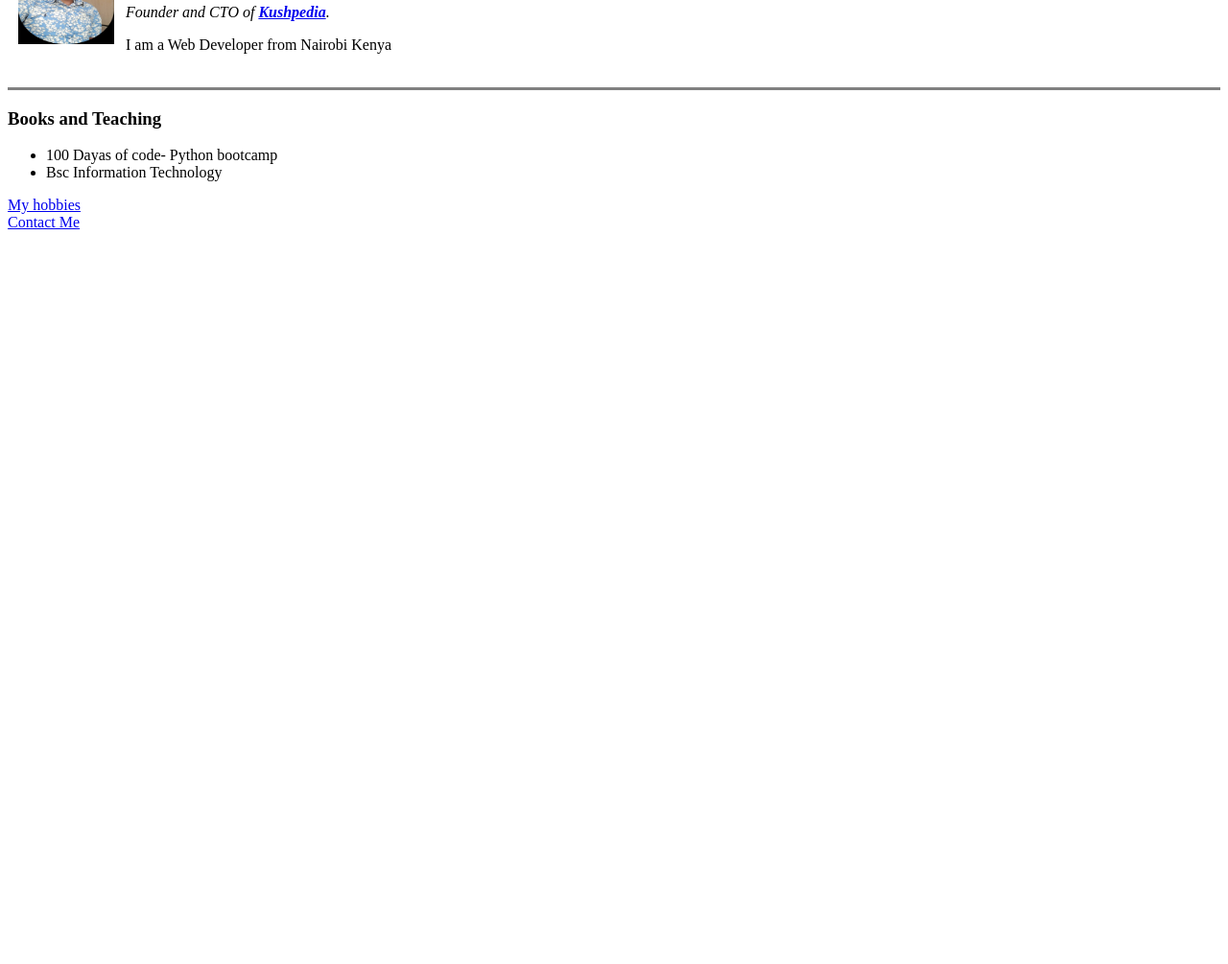
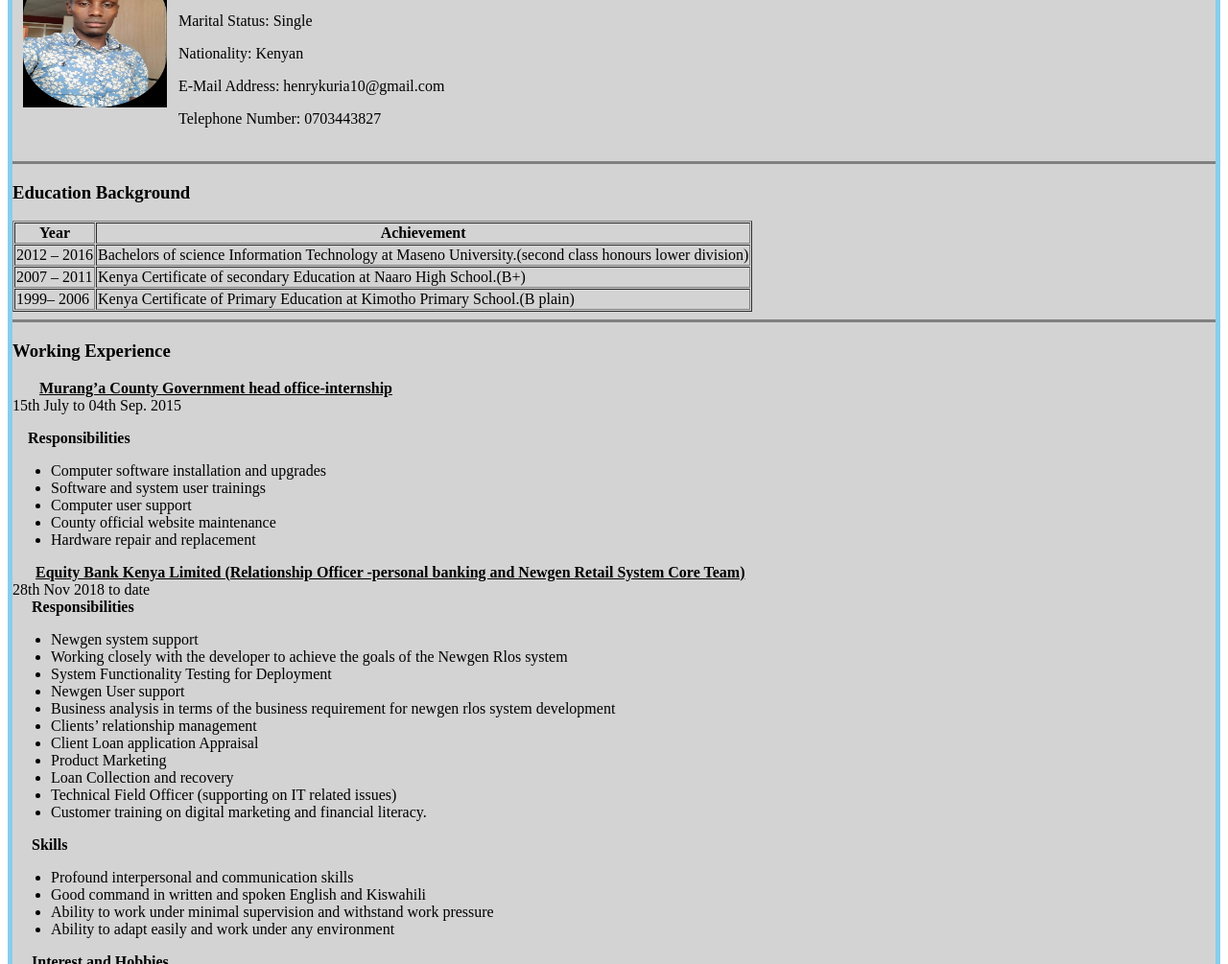
Before and after one commit to kushpedia/cv, a plain HTML site: page index.html in a window 1280 px wide. Shown: the part 95-1100 px from the top of the page at 96% size. Before the commit the page ends 800 px from the top, so only its background shows below. Drawn offline with Linux system fonts and the light colour scheme.

Commit message:
my updated cv march 13th 2023

```diff
--- a/index.html
+++ b/index.html
@@ -4,33 +4,133 @@
     <meta charset="utf-8">
     <title> Kushpedia</title>
   </head>
-  <body>
+  <body >
+  <div class="" style="border:skyblue; border-width:5px; border-style:solid;
+  background-color:lightgrey;">
+
+
     <table cellspacing="10">
       <tr>
         <td>
           <img src="image.jpg"
-          width="100" height="100"
+          width="150" height="150"
           alt="profile picture">
         </td>
         <td>
-           <h1>Henry Kuria</h1>
-          <p>
-            <em>Founder and CTO of <strong><a href="#">Kushpedia</a></strong>.</em>
-          </p>
-          <p>I am a Web Developer from Nairobi Kenya</p></td>
+          <p>Name: Henry Kuria</p>
+          <p>Date of Birth: 12th Nov. 1992</p>
+          <p>Marital Status: Single</p>
+          <p>Nationality: Kenyan</p>
+          <p>E-Mail Address: henrykuria10@gmail.com</p>
+          <p>Telephone Number: 0703443827</p>
+        </td>
+
+
+
+
+
+
+
       </tr>
     </table>
 
 
     <hr size=3 noshade>
-    <h3>Books and Teaching</h3>
-    <ul>
-      <li>100 Dayas of code- Python bootcamp</li>
-      <li>Bsc Information Technology</li>
+    <h3>Education Background</h3>
+    <table cellspacing="1" border="1" >
+      <th>Year</th><th>Achievement</th>
+      <tr>
+        <td>2012 – 2016</td><td>Bachelors of science Information Technology
+          at Maseno University.(second class
+          honours lower division) </td>
+      </tr>
+      <tr>
+        <td>2007 – 2011</td><td>Kenya Certificate of secondary Education at
+          Naaro High School.(B+) </td>
+      </tr>
+      <tr>
+        <td>1999– 2006</td><td> Kenya Certificate of Primary Education at
+          Kimotho Primary School.(B plain) </td>
+      </tr>
+    </table>
+    <hr size="3" noshade>
+      <h3>Working Experience</h3>
+      <p>
+        <b>&nbsp;&nbsp;&nbsp;&nbsp;&nbsp;&nbsp;&nbsp;<u>Murang’a County Government head office-internship</b></u><br>
+        15th July to 04th Sep. 2015
+        </p>
 
-    </ul>
-    <a href="hobbies.html">My hobbies</a><br>
-    <a href="contact.html">Contact Me</a>
+        <b>&nbsp;&nbsp;&nbsp;&nbsp;Responsibilities</b>
 
+          <ul>
+            <li>Computer software installation and upgrades</li>
+            <li>Software and system user trainings</li>
+            <li>Computer user support</li>
+            <li>County official website maintenance</li>
+            <li>Hardware repair and replacement</li>
+          </ul>
+        <b>  &nbsp;&nbsp;&nbsp;&nbsp;&nbsp;&nbsp;<u>Equity Bank Kenya Limited (Relationship Officer -personal
+          banking and Newgen Retail System  Core Team)</u></b><br>
+          28th Nov 2018 to date <br>
+          <b>&nbsp;&nbsp;&nbsp;&nbsp;&nbsp;Responsibilities</b>
+          <ul>
+            <li>Newgen system support</li>
+            <li>Working closely with the developer to achieve the goals of the
+              Newgen Rlos system</li>
+              <li>System Functionality Testing for Deployment</li>
+            <li>Newgen User support</li>
+            <li>Business analysis in terms of the business requirement for
+              newgen rlos system development</li>
+            <li>Clients’ relationship management</li>
+            <li>Client Loan application Appraisal</li>
+            <li>Product Marketing</li>
+            <li>Loan Collection and recovery</li>
+            <li>Technical Field Officer (supporting on IT related issues)</li>
+            <li>Customer training on digital marketing and financial literacy.
+            </li>
+          </ul>
+          <b>&nbsp;&nbsp;&nbsp;&nbsp;&nbsp;Skills</b>
+          <ul>
+            <li>Profound interpersonal and communication skills</li>
+            <li>Good command in written and spoken English and Kiswahili</li>
+            <li>Ability to work under minimal supervision and withstand work
+              pressure</li>
+              <li>Ability to adapt easily and work under any environment</li>
+          </ul>
+        <b>&nbsp;&nbsp;&nbsp;&nbsp;&nbsp;Interest and Hobbies </b>
+        <ul>
+          <li>Making meaningful & resourceful friends</li>
+          <li>Reading & researching</li>
+          <li>Athletics</li>
+          <li>Movies</li>
+        </ul>
+
+        <b> <ul>Referres</ul></b>
+        <table cellspacing="10">
+          <tr>
+            <td>
+              <p>Patrick Munjogu</p>
+              <p>BGDM Equity eldama ravine Branch</p>
+              <p>Mobile Phone Number:	0722775019</p>
+
+            </td>
+          </tr>
+          <tr>
+            <td>
+              <p>Mr. Njoroge Mwangi</p>
+              <p>Kimotho primary school </p>
+              <p>Mobile Phone Number: 0719708085</p>
+            </td>
+          </tr>
+          <tr>
+            <td>
+              <p>James Biwott</p>
+              <p>BGDM Equity kapenguria ravine Branch </p>
+              <p>Mobile Phone Number: 0721152707</p>
+            </td>
+          </tr>
+        </table>
+        <br><br>
+</div>
   </body>
 </html>
```
